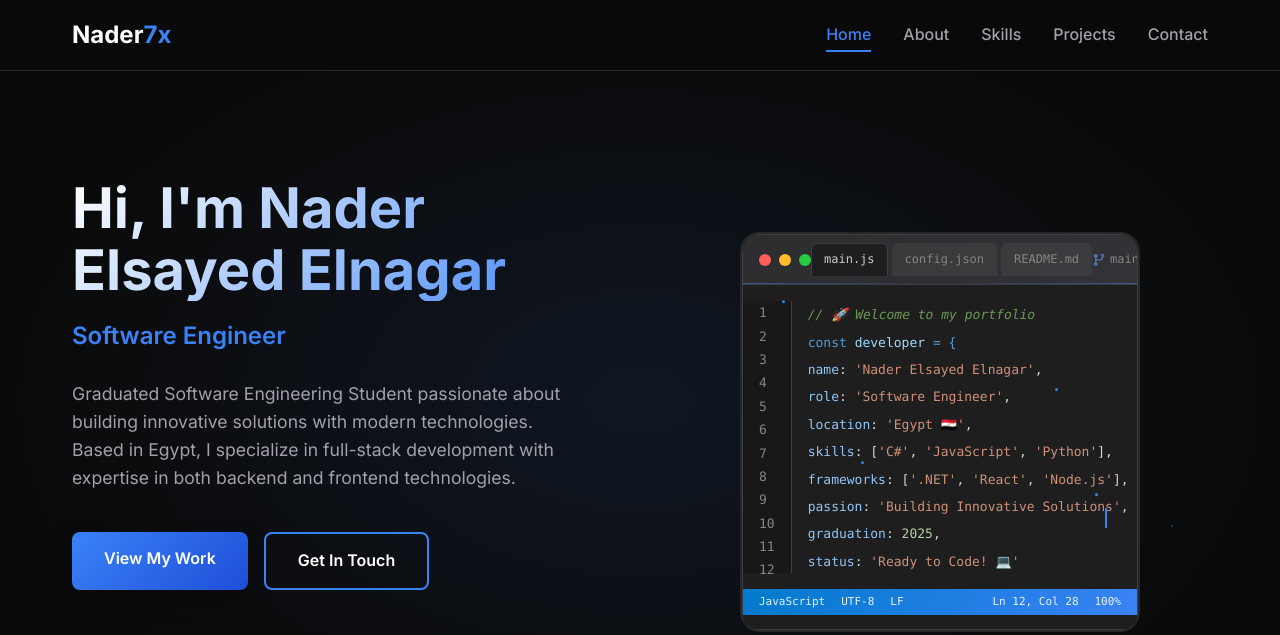
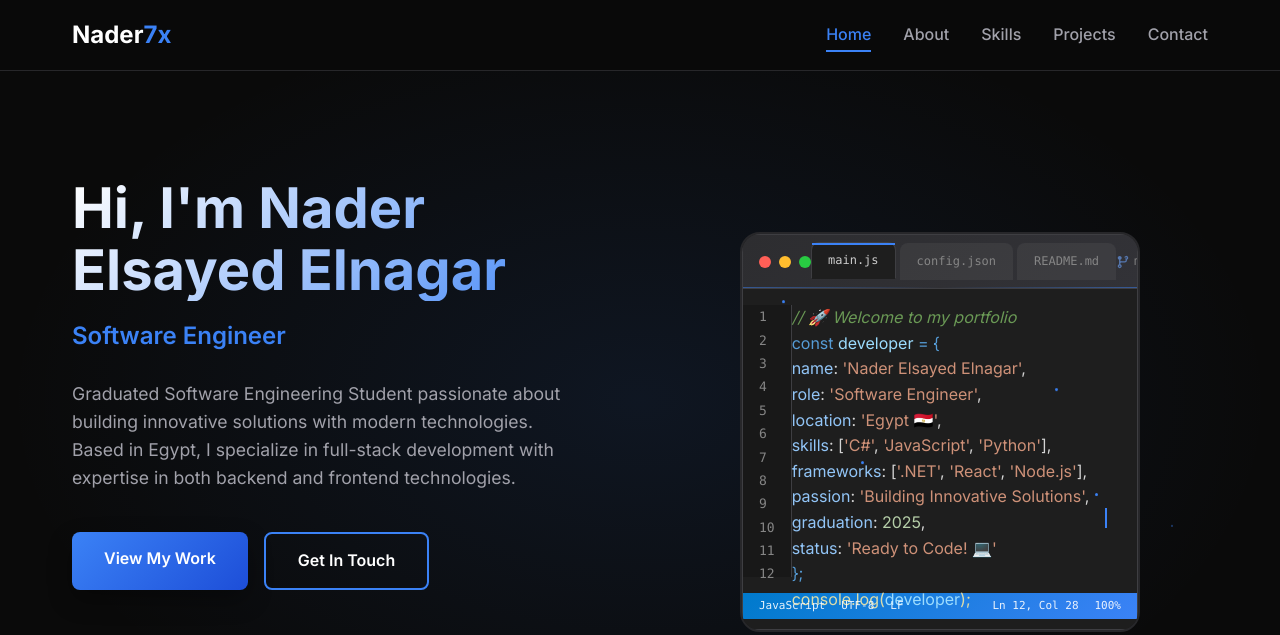
Before and after one commit to Nader7x/Nader7x.github.io, a website: page index.html in a window 1280 px wide. Shown: the top 635 px of the page. Drawn offline with Linux system fonts and the light colour scheme.

Commit message:
Update styles.css

```diff
--- a/styles.css
+++ b/styles.css
@@ -357,16 +357,29 @@ body {
 }
 
 .tab {
-    padding: 6px 12px;
+    padding: 8px 16px;
     background: rgba(255, 255, 255, 0.05);
-    border-radius: 6px 6px 0 0;
+    border-radius: 8px 8px 0 0;
     color: #858585;
     font-size: 12px;
     font-family: 'Monaco', 'Menlo', 'Ubuntu Mono', monospace;
-    transition: var(--transition);
+    transition: all 0.3s ease;
     cursor: pointer;
     border: 1px solid transparent;
     border-bottom: none;
+    position: relative;
+    user-select: none;
+}
+.tab::before {
+    content: '';
+    position: absolute;
+    top: 0;
+    left: 0;
+    right: 0;
+    height: 2px;
+    background: var(--accent-color);
+    opacity: 0;
+    transition: opacity 0.3s ease;
 }
 
 .tab.active {
@@ -374,11 +387,17 @@ body {
     color: #cccccc;
     border-color: #3e3e42;
     border-bottom: 1px solid #1e1e1e;
+    transform: translateY(-1px);
+}
+
+.tab.active::before {
+    opacity: 1;
 }
 
 .tab:hover:not(.active) {
     background: rgba(255, 255, 255, 0.1);
     color: #cccccc;
+    transform: translateY(-1px);
 }
 
 .editor-actions {
@@ -426,25 +445,12 @@ body {
     background: rgba(0, 0, 0, 0.2);
 }
 
-.code-animation {
-    flex: 1;
-    padding: 0 16px;
-    font-family: 'Monaco', 'Menlo', 'Ubuntu Mono', monospace;
-    font-size: 13px;
-    line-height: 1.8;
-    overflow: hidden;
-    position: relative;
+.code-animation .code-line {
+    opacity: 0;
+    transform: translateX(-20px);
+    animation: codeTypingSmooth 0.8s ease-out forwards;
 }
 
-.code-line {
-    opacity: 0;
-    transform: translateX(-20px);
-    animation: codeTyping 1s ease-out forwards;
-    color: #d4d4d4;
-    white-space: nowrap;
-    position: relative;
-    padding: 2px 0;
-}
 
 /* Syntax highlighting colors */
 .code-line.comment { color: #6a9955; font-style: italic; }
@@ -587,14 +593,14 @@ body {
     animation-delay: 3s;
 }
 
-@keyframes codeTyping {
+@keyframes codeTypingSmooth {
     0% {
         opacity: 0;
         transform: translateX(-20px);
     }
-    50% {
-        opacity: 0.7;
-        transform: translateX(-5px);
+    60% {
+        opacity: 0.8;
+        transform: translateX(-3px);
     }
     100% {
         opacity: 1;
```
